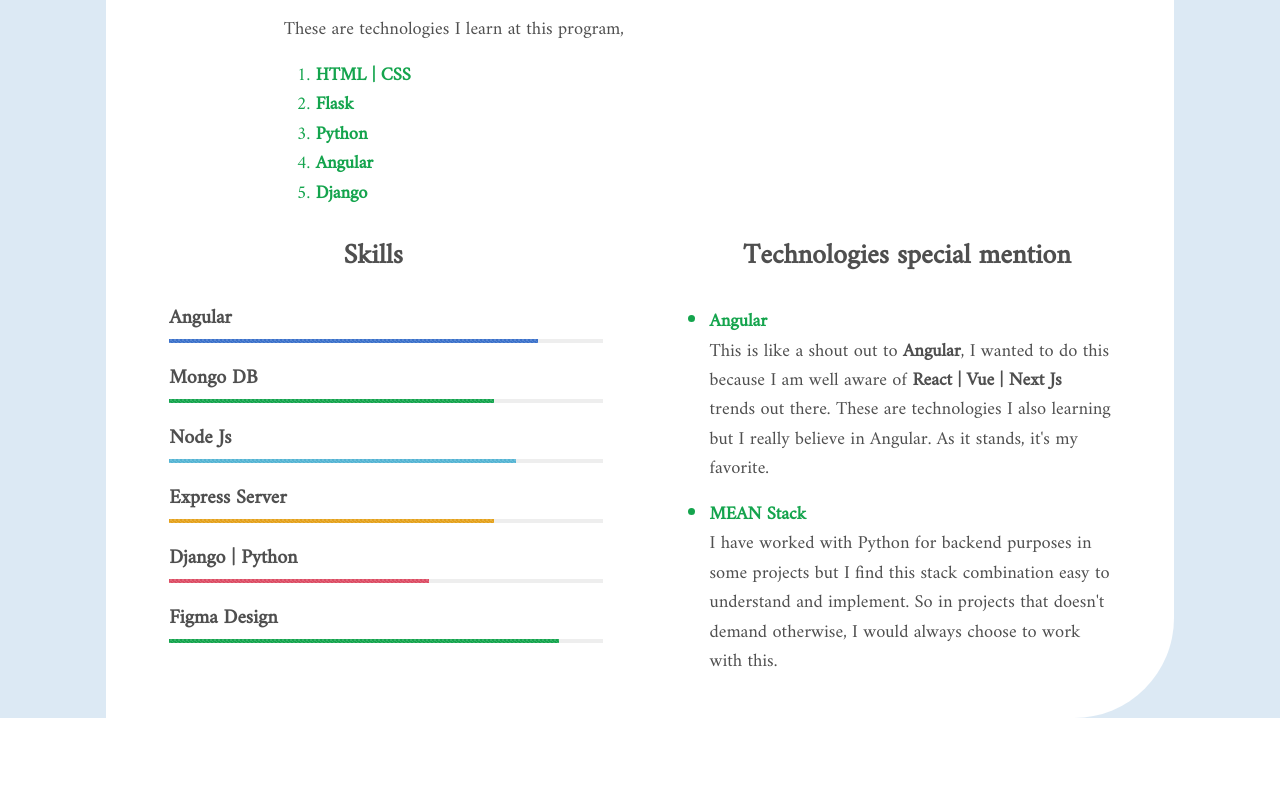
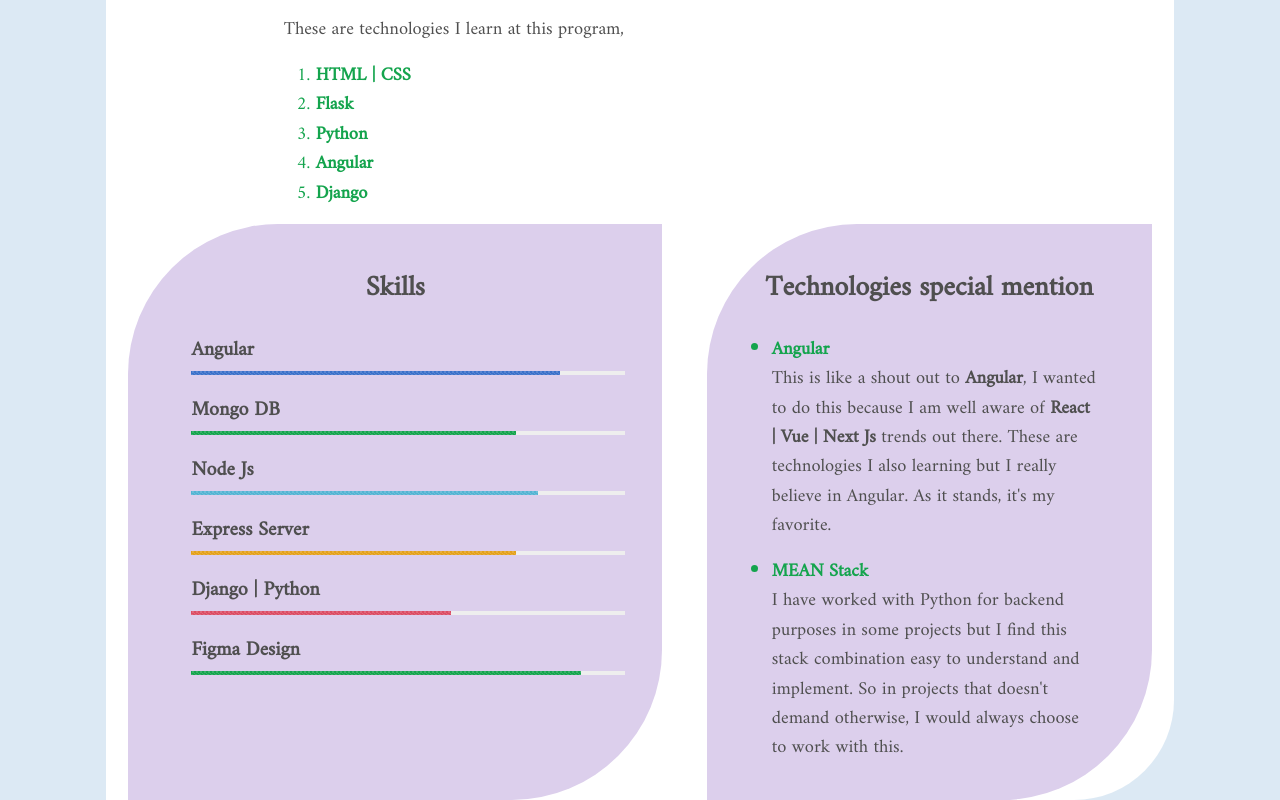
Before and after one commit to Vitalis-Kirui/Portfolio, an Angular app in the folder Portfolio-UI/: page / in a window 1280 px wide. Shown: the part 1131-1931 px from the top of the page. Before the commit the page ends 1849 px from the top, so only its background shows below. Built offline with nearby package versions, Linux system fonts and the light colour scheme; a web font is replaced by a local one.

Commit message:
styling skills and technologies

```diff
--- a/Portfolio-UI/src/app/app.component.css
+++ b/Portfolio-UI/src/app/app.component.css
@@ -44,3 +44,8 @@
     padding: 5%;
     padding-right: 10%;
 }
+
+.col-md-6, .col-md-5{
+    background-color: rgb(220, 207, 236);
+    border-radius: 150px 0px 150px 0px;
+}
--- a/Portfolio-UI/src/app/app.component.html
+++ b/Portfolio-UI/src/app/app.component.html
@@ -140,7 +140,7 @@
             </div>
 
             <!-- Skills -->
-            <div class="col-md-6 mx-auto pt-3">
+            <div class="col-md-6 mx-auto pt-5">
 
                 <div class="heading text-center">
                     <h3><strong>Skills</strong></h3>
@@ -193,7 +193,7 @@
             </div>
 
             <!-- Technologies -->
-            <div class="col-md-6 mx-auto pt-3">
+            <div class="col-md-5 mx-auto pt-5">
 
                 <div class="heading text-center">
                     <h3><strong>Technologies special mention</strong></h3>
```
